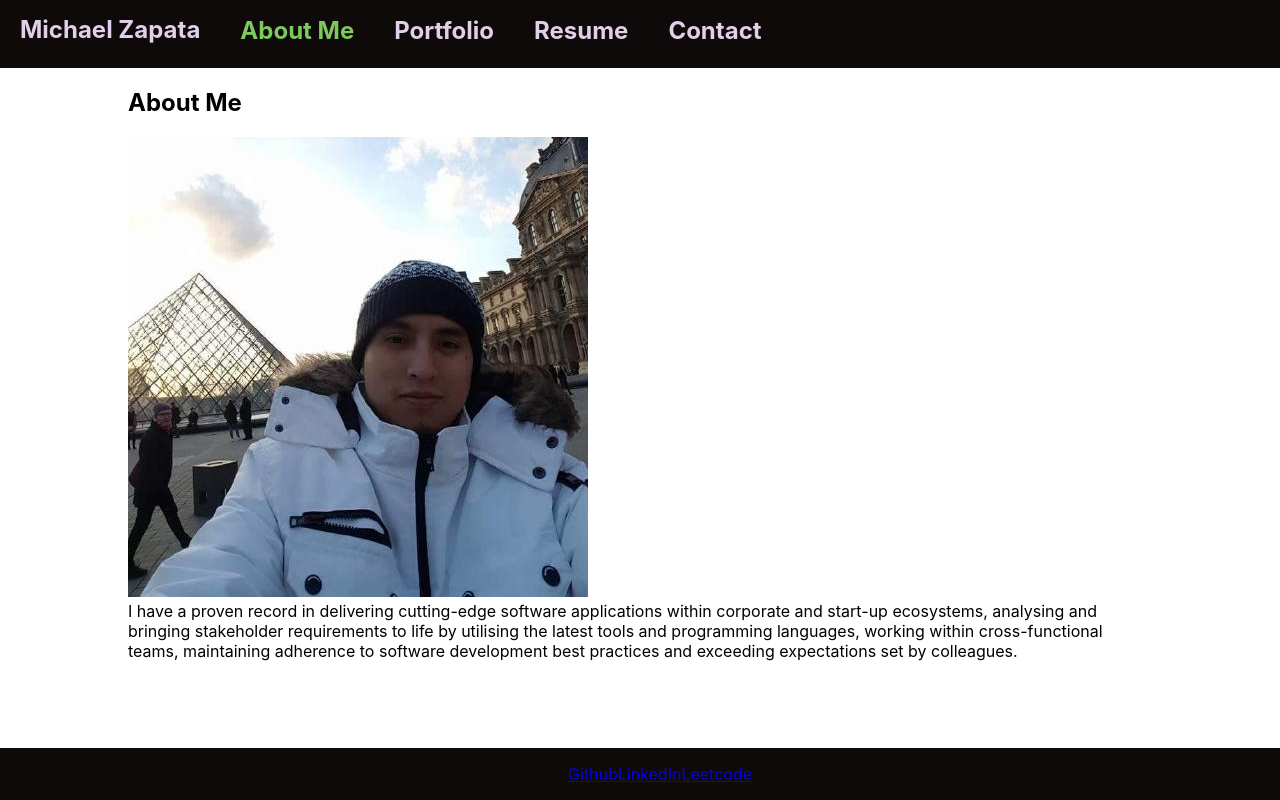
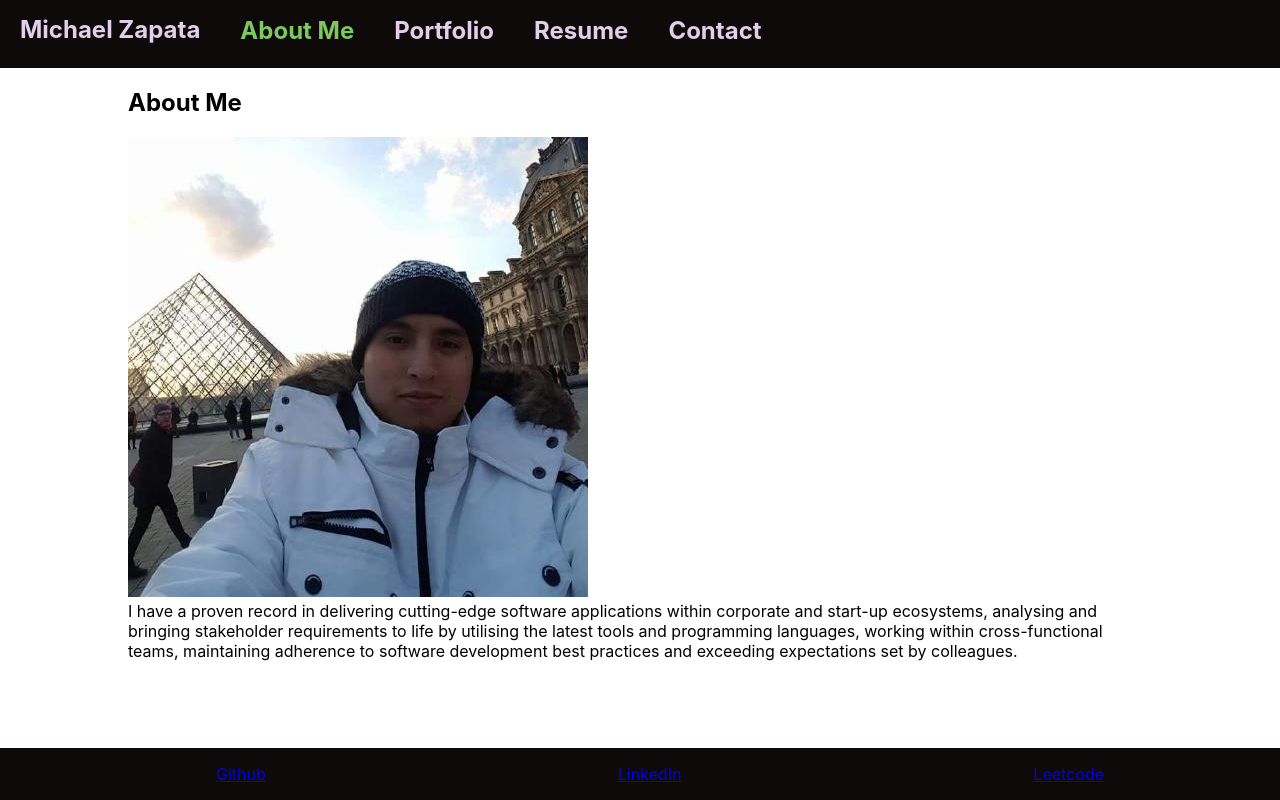
Before and after one commit to michaelzap94/trilogy-challenge-week1-portfolio, a React (Create React App) app: page / in a window 1280 px wide. Built offline with nearby package versions, Linux system fonts and the light colour scheme; the HTML template or start-up script is replaced by a standard one.

Commit message:
fixed some style issues with footer and about

```diff
--- a/src/components/About/index.js
+++ b/src/components/About/index.js
@@ -4,7 +4,7 @@ import me from "../../assets/About/me.jpg";
 const About = () => {
   return (
     <section>
-      <img src={me} alt="me" />
+      <img className="about-img" src={me} alt="me" />
       <div>
         I have a proven record in delivering cutting-edge software applications
         within corporate and start-up ecosystems, analysing and bringing
--- a/src/index.css
+++ b/src/index.css
@@ -78,6 +78,12 @@ section {
   margin-bottom: 70px;
 }
 
+/**About**/
+.about-img {
+  max-width: 100%;
+  height: auto;
+}
+
 /**Contact**/
 
 form {
@@ -133,15 +139,16 @@ footer {
   width: 100%;
   left: 0;
   bottom: 0;
-  text-align: center;
   background: var(--black);
   color: var(--purple);
 }
 
 .footer-links {
-  list-style-type: none;
+  list-style: none;
+  display: flex;
+  flex-wrap: wrap;
 }
 
 .footer-links li {
-  display: inline;
+  margin: auto;
 }
```
